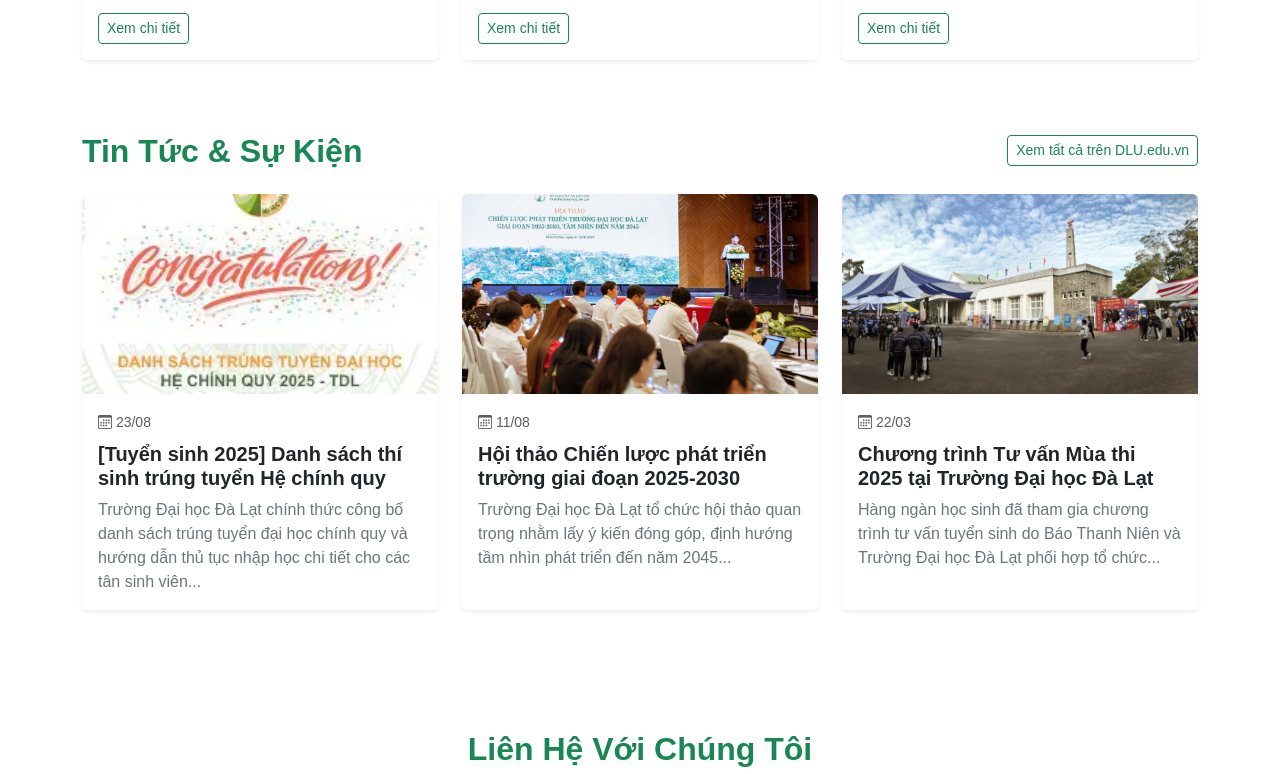
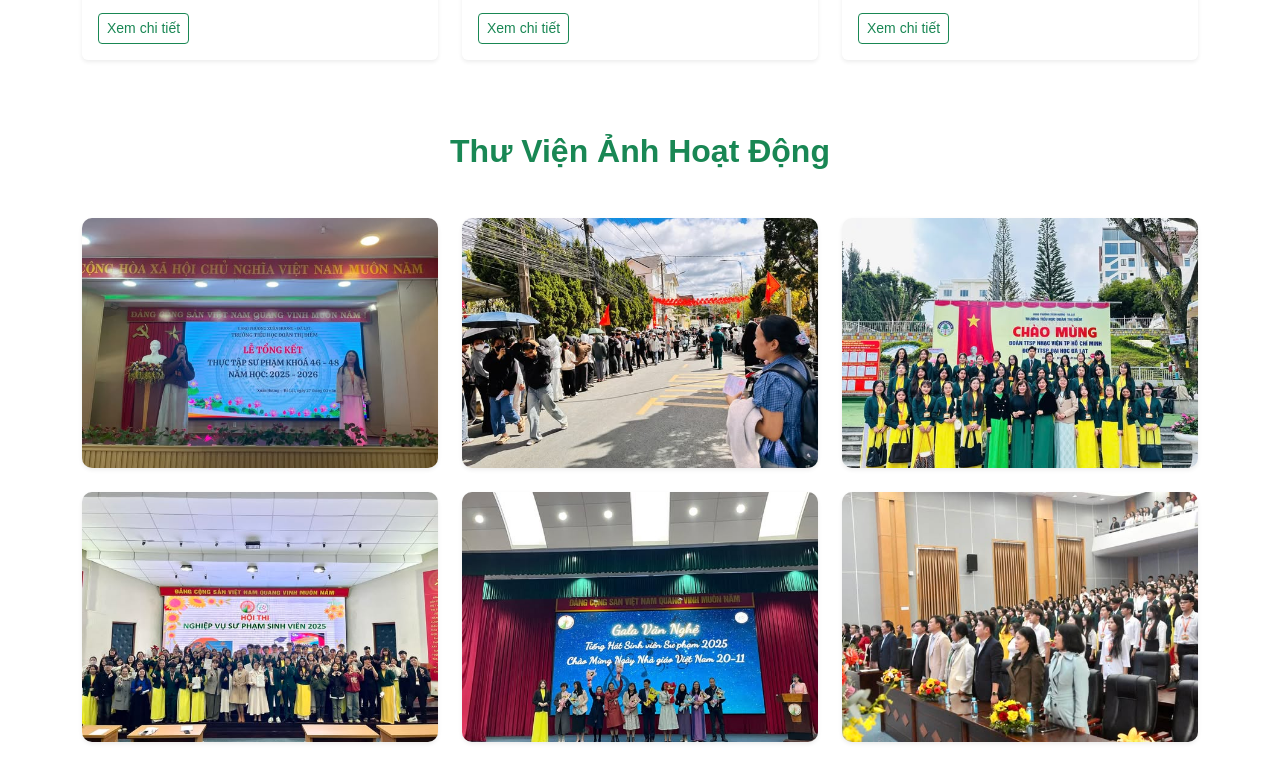
Before and after one commit to Carrot231105/khoasuphamdlu, a plain HTML site: page index.html in a window 1280 px wide. Shown: the part 1486-2260 px from the top of the page. Drawn offline with nearby package versions, Linux system fonts and the light colour scheme.

Commit message:
Update index.html

```diff
--- a/index.html
+++ b/index.html
@@ -28,6 +28,32 @@
         .card:hover {
             transform: translateY(-5px);
             transition: all 0.3s ease;
+        }
+/* Nút cuộn lên đầu trang */
+        #btnBackToTop {
+            position: fixed;
+            bottom: 30px;
+            right: 30px;
+            display: none; /* Ẩn đi mặc định */
+            z-index: 999;
+            border-radius: 50%;
+            width: 50px;
+            height: 50px;
+            font-size: 20px;
+        }
+/* Hiệu ứng cho Thư viện ảnh */
+        .gallery-item {
+            overflow: hidden;
+            border-radius: 10px; /* Bo góc cho khung ảnh */
+        }
+        .gallery-item img {
+            transition: transform 0.5s ease; /* Thời gian phóng to mượt mà */
+            width: 100%;
+            height: 250px;
+            object-fit: cover; /* Cắt cúp ảnh cho vừa khung mà không bị méo */
+        }
+        .gallery-item:hover img {
+            transform: scale(1.1); /* Phóng to ảnh lên 10% khi rê chuột vào */
         }
     </style>
 </head>
@@ -118,6 +144,41 @@
                 </div>
             </div>
 
+        </div>
+    </section>
+<section id="thu-vien-anh" class="container my-5 py-4">
+        <h2 class="text-center text-success fw-bold mb-5" data-aos="fade-up">Thư Viện Ảnh Hoạt Động</h2>
+        <div class="row g-4">
+            <div class="col-md-4 col-sm-6" data-aos="zoom-in" data-aos-delay="100">
+                <div class="gallery-item shadow-sm">
+                    <img src="tv1.jpg" alt="Hoạt động 1">
+                </div>
+            </div>
+            <div class="col-md-4 col-sm-6" data-aos="zoom-in" data-aos-delay="200">
+                <div class="gallery-item shadow-sm">
+                    <img src="tv2.jpg" alt="Hoạt động 2">
+                </div>
+            </div>
+            <div class="col-md-4 col-sm-6" data-aos="zoom-in" data-aos-delay="300">
+                <div class="gallery-item shadow-sm">
+                    <img src="tv3.jpg" alt="Hoạt động 3">
+                </div>
+            </div>
+            <div class="col-md-4 col-sm-6" data-aos="zoom-in" data-aos-delay="400">
+                <div class="gallery-item shadow-sm">
+                    <img src="tv4.jpg" alt="Hoạt động 4">
+                </div>
+            </div>
+            <div class="col-md-4 col-sm-6" data-aos="zoom-in" data-aos-delay="500">
+                <div class="gallery-item shadow-sm">
+                    <img src="tv5.jpg" alt="Hoạt động 5">
+                </div>
+            </div>
+            <div class="col-md-4 col-sm-6" data-aos="zoom-in" data-aos-delay="600">
+                <div class="gallery-item shadow-sm">
+                    <img src="tv6.jpg" alt="Hoạt động 6">
+                </div>
+            </div>
         </div>
     </section>
 
@@ -259,15 +320,34 @@
         </div>
     </footer>
 
+   <button id="btnBackToTop" class="btn btn-success shadow" title="Lên đầu trang">
+        <i class="bi bi-arrow-up"></i>
+    </button>
+
     <script src="https://cdn.jsdelivr.net/npm/bootstrap@5.3.2/dist/js/bootstrap.bundle.min.js"></script>
+    <script src="https://unpkg.com/aos@2.3.1/dist/aos.js"></script>
 
-    <script src="https://unpkg.com/aos@2.3.1/dist/aos.js"></script>
     <script>
-        // Kích hoạt hiệu ứng AOS
+        // 1. Kích hoạt hiệu ứng AOS (Đã thêm lại dấu ngoặc đóng bị thiếu)
         AOS.init({
-            once: true, // Hiệu ứng chỉ chạy 1 lần khi cuộn tới
-            offset: 100 // Khoảng cách (px) từ dưới cùng màn hình lên phần tử để bắt đầu hiệu ứng
+            once: true,
+            offset: 100
         });
+
+        // 2. Xử lý nút Back to Top
+        let mybutton = document.getElementById("btnBackToTop");
+
+        window.onscroll = function() {
+            if (document.body.scrollTop > 300 || document.documentElement.scrollTop > 300) {
+                mybutton.style.display = "block";
+            } else {
+                mybutton.style.display = "none";
+            }
+        };
+
+        mybutton.onclick = function() {
+            window.scrollTo({ top: 0, behavior: 'smooth' });
+        };
     </script>
 </body>
 </html>
```
